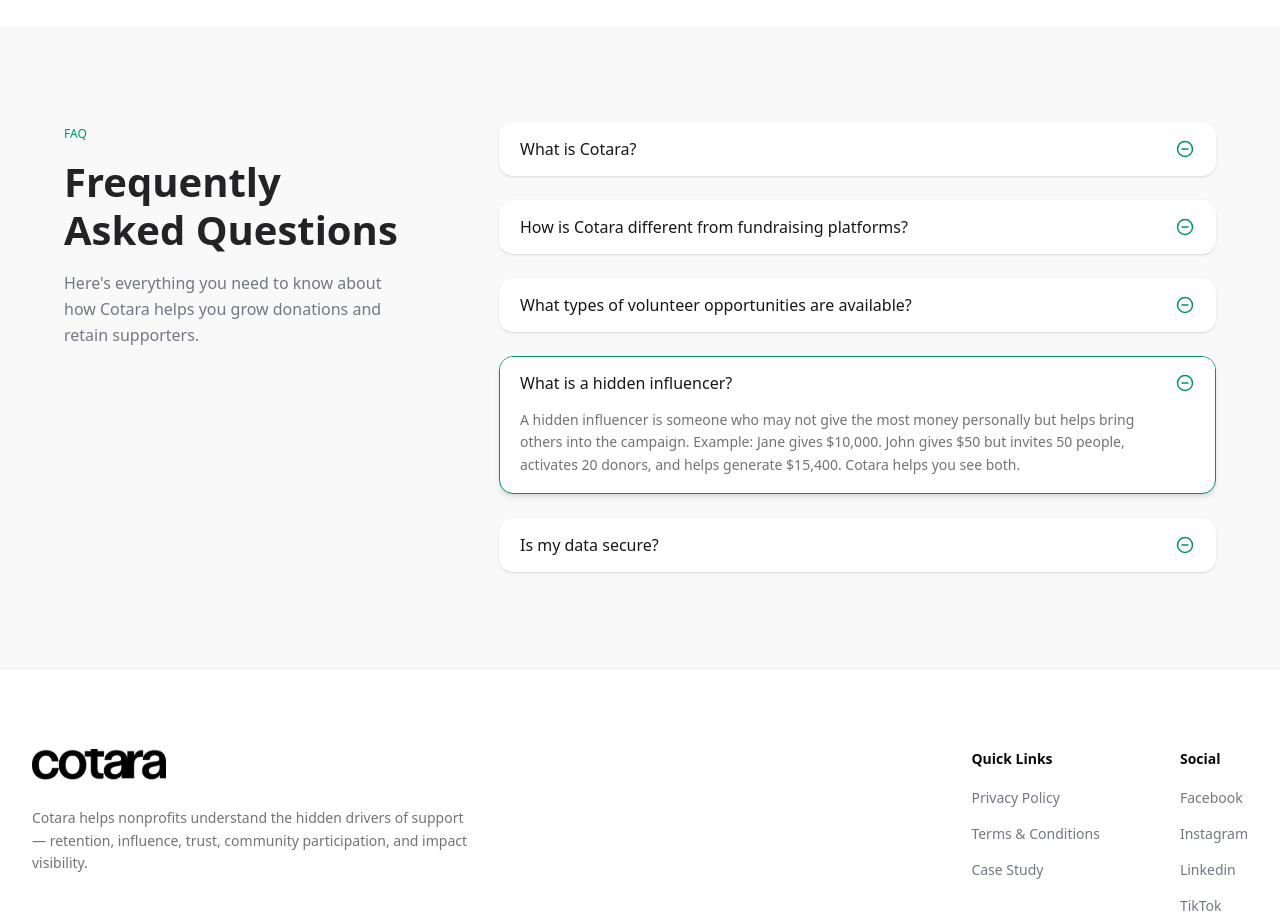
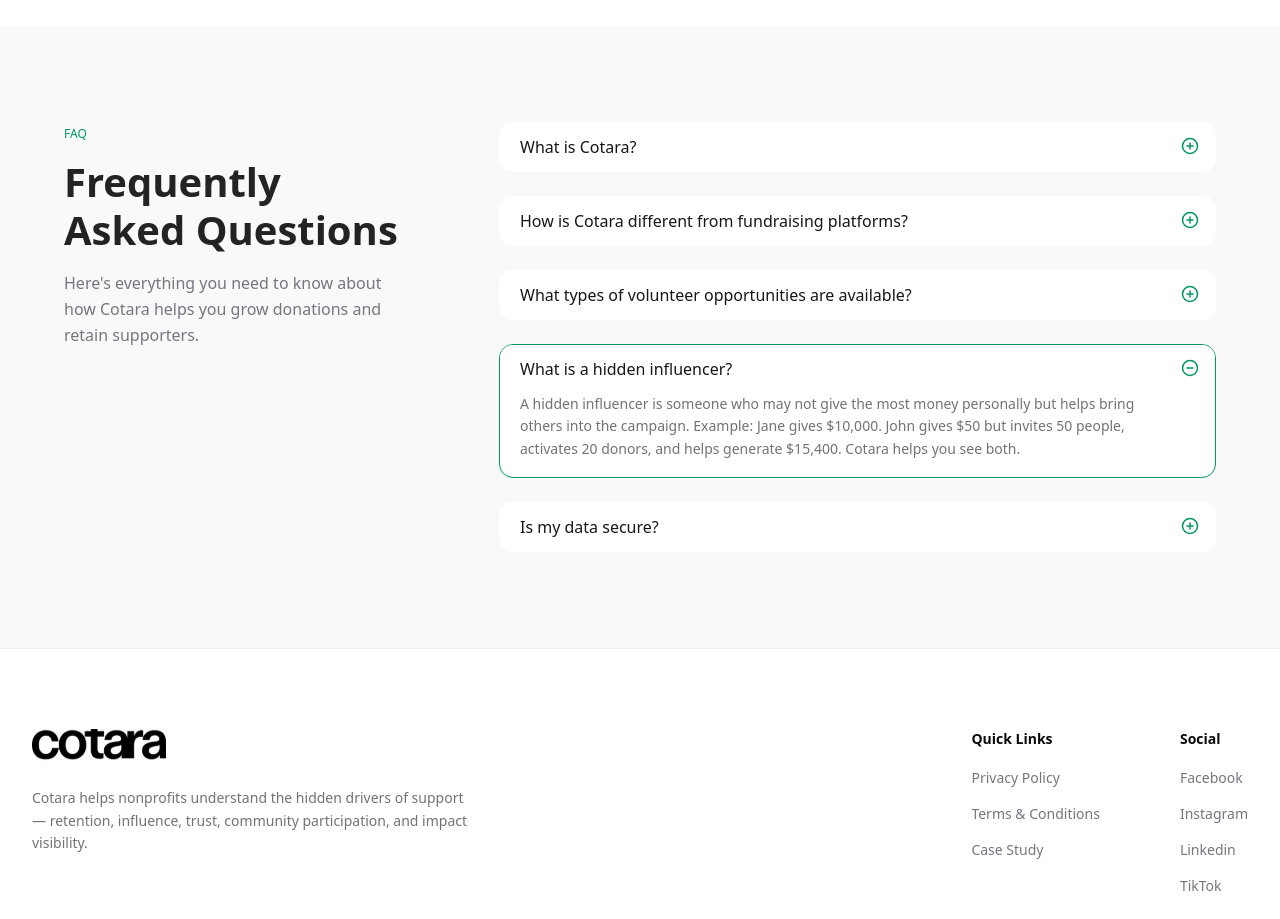
Before and after one commit to nueladeyemi1/cotara-website, a React (Vite) app: page /pricing in a window 1280 px wide. Shown: the part 1260-2179 px from the top of the page. Built offline with nearby package versions, Linux system fonts and the light colour scheme.

Commit message:
finalizing the website

```diff
--- a/src/components/ui/accordion.tsx
+++ b/src/components/ui/accordion.tsx
@@ -18,7 +18,7 @@
     <AccordionPrimitive.Item
       data-slot='accordion-item'
       className={cn(
-        'overflow-hidden rounded-xl border border-transparent bg-white shadow-sm transition-all duration-300 ease-out data-open:border-brand data-open:shadow-md',
+        'overflow-hidden rounded-xl border border-transparent bg-white transition-all duration-300 ease-out data-open:border-brand',
         className,
       )}
       {...props}
@@ -36,14 +36,15 @@
       <AccordionPrimitive.Trigger
         data-slot='accordion-trigger'
         className={cn(
-          'group/accordion-trigger flex w-full items-center justify-between gap-4 px-5 py-4 text-left text-sm font-medium text-foreground transition-all outline-none focus-visible:ring-2 focus-visible:ring-brand/30',
+          'group/accordion-trigger flex w-full items-start justify-between gap-4 px-5 py-4 text-left text-sm font-medium text-foreground transition-all outline-none focus-visible:ring-2 focus-visible:ring-brand/30',
           className,
         )}
         {...props}
       >
         <span>{children}</span>
-        <span className='flex size-7 shrink-0 items-center justify-center text-brand transition-transform duration-300 ease-out group-aria-expanded/accordion-trigger:rotate-180'>
-          <CircleMinusIcon className='size-4.5' />
+        <span className='relative mt-0.5 flex size-4.5 shrink-0 items-center justify-center text-brand'>
+          <CirclePlusIcon className='absolute size-4.5 transition-all duration-300 ease-out group-aria-expanded/accordion-trigger:scale-0 group-aria-expanded/accordion-trigger:opacity-0' />
+          <CircleMinusIcon className='absolute size-4.5 scale-0 opacity-0 transition-all duration-300 ease-out group-aria-expanded/accordion-trigger:scale-100 group-aria-expanded/accordion-trigger:opacity-100' />
         </span>
       </AccordionPrimitive.Trigger>
     </AccordionPrimitive.Header>
```
